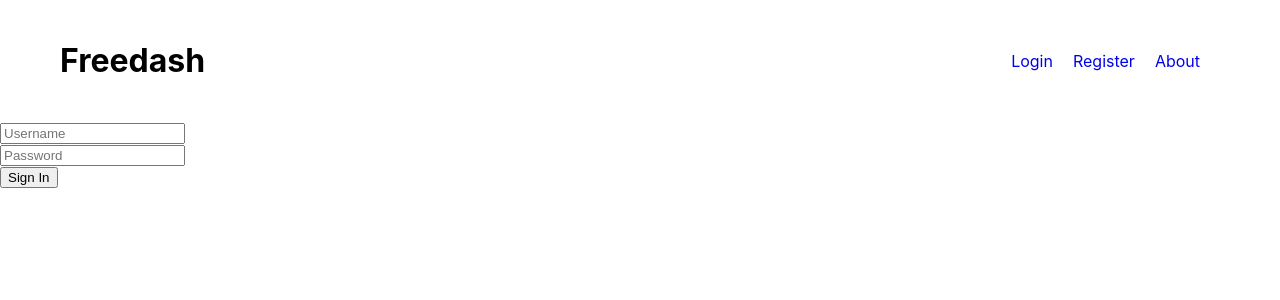
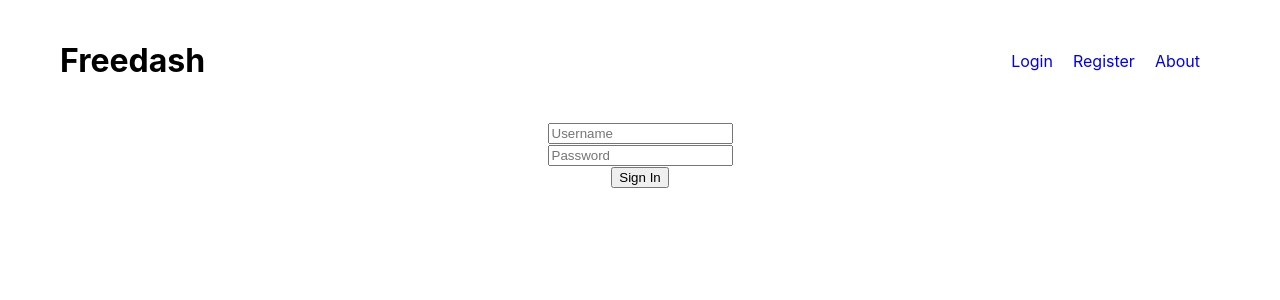
Before and after one commit to tfogg2/Freedash, a React (Create React App) app: page /login in a window 1280 px wide. Shown: the top 300 px of the page. Built offline with nearby package versions, Linux system fonts and the light colour scheme.

Commit message:
initial form styles

```diff
--- a/package.json
+++ b/package.json
@@ -14,6 +14,7 @@
     "react-jss": "^10.3.0",
     "react-router-dom": "^5.2.0",
     "react-scripts": "3.4.1",
+    "react-tooltip": "^4.2.7",
     "react-transition-group": "^4.4.1",
     "use-immer": "^0.4.1"
   },
--- a/src/components/Login.js
+++ b/src/components/Login.js
@@ -1,16 +1,31 @@
 import React, { useEffect, useState, useContext } from "react"
 import Axios from "axios"
+import {createUseStyles} from 'react-jss'
 import DispatchContext from "../DispatchContext"
+import clsx from 'clsx'
+
+const useStyles = createUseStyles( () => ({
+  defaultForm: {
+    display: "flex",
+    alignItems: "center",
+    justifyContent: "center",
+    textAlign: "center"
+
+  }
+}))
+
+
 
 function Login(props) {
   const appDispatch = useContext(DispatchContext)
   const [username, setUsername] = useState()
   const [password, setPassword] = useState()
+  const classes = useStyles()
 
   async function handleSubmit(e) {
     e.preventDefault()
     try {
-      const response = await Axios.post("http://localhost:5000/login", { username, password })
+      const response = await Axios.post("http://localhost:5000/users/login", { username, password })
       if (response.data) {
         appDispatch({ type: "login", data: response.data })
         appDispatch({ type: "flashMessage", value: "You have successfully logged in!" })
@@ -24,16 +39,16 @@ function Login(props) {
   }
 
   return (
-    <form onSubmit={handleSubmit} className="mb-0 pt-2 pt-md-0">
-      <div className="row align-items-center">
-        <div className="col-md mr-0 pr-md-0 mb-3 mb-md-0">
-          <input onChange={e => setUsername(e.target.value)} name="username" className="form-control form-control-sm input-dark" type="text" placeholder="Username" autoComplete="off" />
+    <form onSubmit={handleSubmit} className={classes.defaultForm}>
+      <div className={classes.defaultFormHolder}>
+        <div className={classes.formControlHolder}>
+          <input onChange={e => setUsername(e.target.value)} name="username" className={classes.formControl} type="text" placeholder="Username" autoComplete="off" />
         </div>
-        <div className="col-md mr-0 pr-md-0 mb-3 mb-md-0">
-          <input onChange={e => setPassword(e.target.value)} name="password" className="form-control form-control-sm input-dark" type="password" placeholder="Password" />
+        <div className={classes.formControlHolder}>
+          <input onChange={e => setPassword(e.target.value)} name="password" className={classes.formControl} type="password" placeholder="Password" />
         </div>
-        <div className="col-md-auto">
-          <button className="btn btn-success btn-sm">Sign In</button>
+        <div className={classes.formControlHolder}>
+          <button className={clsx(classes.btn, classes.btnSuccess)}>Sign In</button>
         </div>
       </div>
     </form>
```
Also changed, not shown: 1 other file (tests, documents, lock files or other folders).
